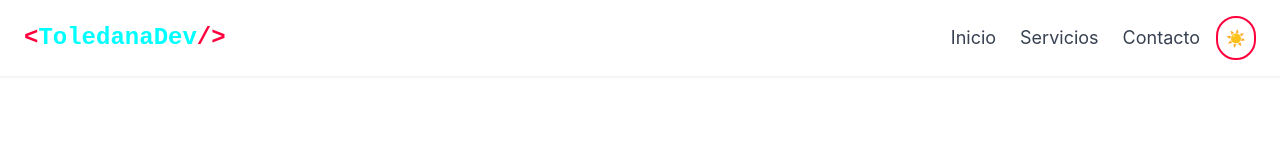
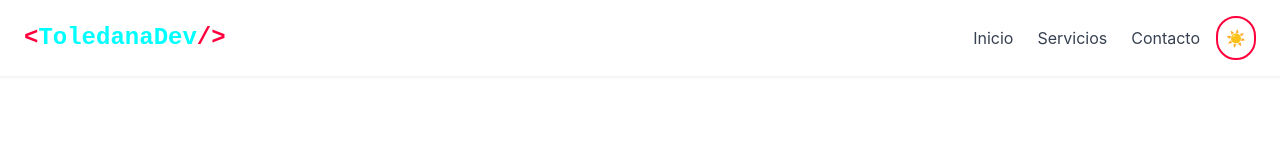
Before and after one commit to johanatoledo/MiPortafolio, a React (Vite) app: page / in a window 1280 px wide. Shown: the top 160 px of the page. Built offline with nearby package versions, Linux system fonts and the light colour scheme; the HTML template or start-up script is replaced by a standard one.

Commit message:
Refactor:cambio de fondo por fondo transparente

```diff
--- a/src/components/Navbar.jsx
+++ b/src/components/Navbar.jsx
@@ -22,7 +22,7 @@ const navLinks = [
   };
 
   return (
-    <nav className="fixed top-0 w-full z-50 flex items-center px-6 py-4 bg-white/95 dark:bg-background/90 text-primary dark:text-primary transition-colors duration-300 backdrop-blur-sm border-b border-gray-100 dark:border-gray-800 shadow-sm">
+    <nav className="fixed top-0 w-full z-50 flex items-center px-4 sm:px-6 py-3 sm:py-4 bg-transparent text-primary dark:text-primary transition-colors duration-300 backdrop-blur-sm border-b border-gray-100 dark:border-gray-800 shadow-sm">
       <div className="font-bold text-2xl font-mono select-none" style={{ fontFamily: 'JetBrains Mono, Fira Code, Space Mono, monospace' }}>
         <span className="text-accent">&#60;</span>
         <span className="text-primary">Toledana</span>
@@ -30,7 +30,7 @@ const navLinks = [
         <span className="text-accent">&#47;&#62;</span>
       </div>
       <div className="flex-1"></div>
-      <ul className="flex gap-6 text-lg items-center">
+      <ul className="flex gap-4 sm:gap-6 text-sm sm:text-base items-center">
         {navLinks.map((link) => (
           <li key={link.name}>
             <a
```
